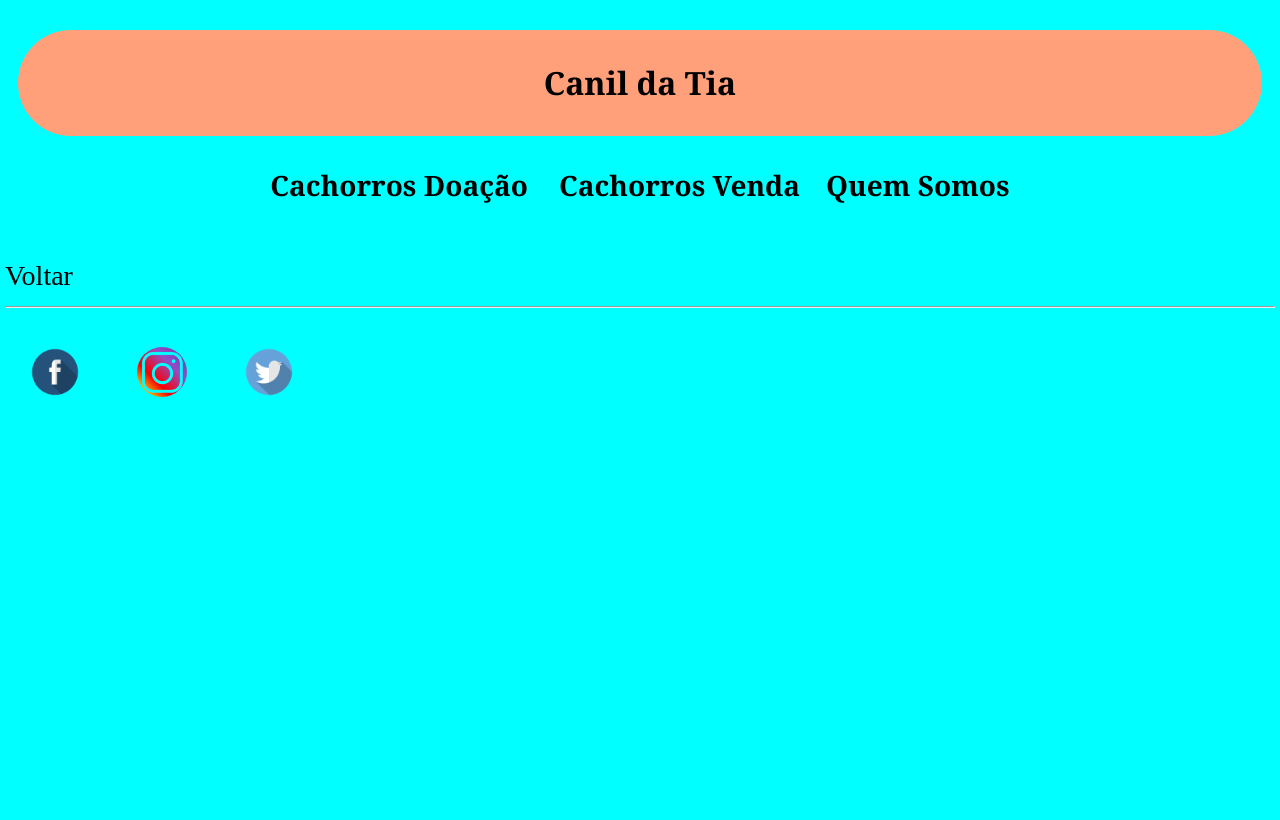
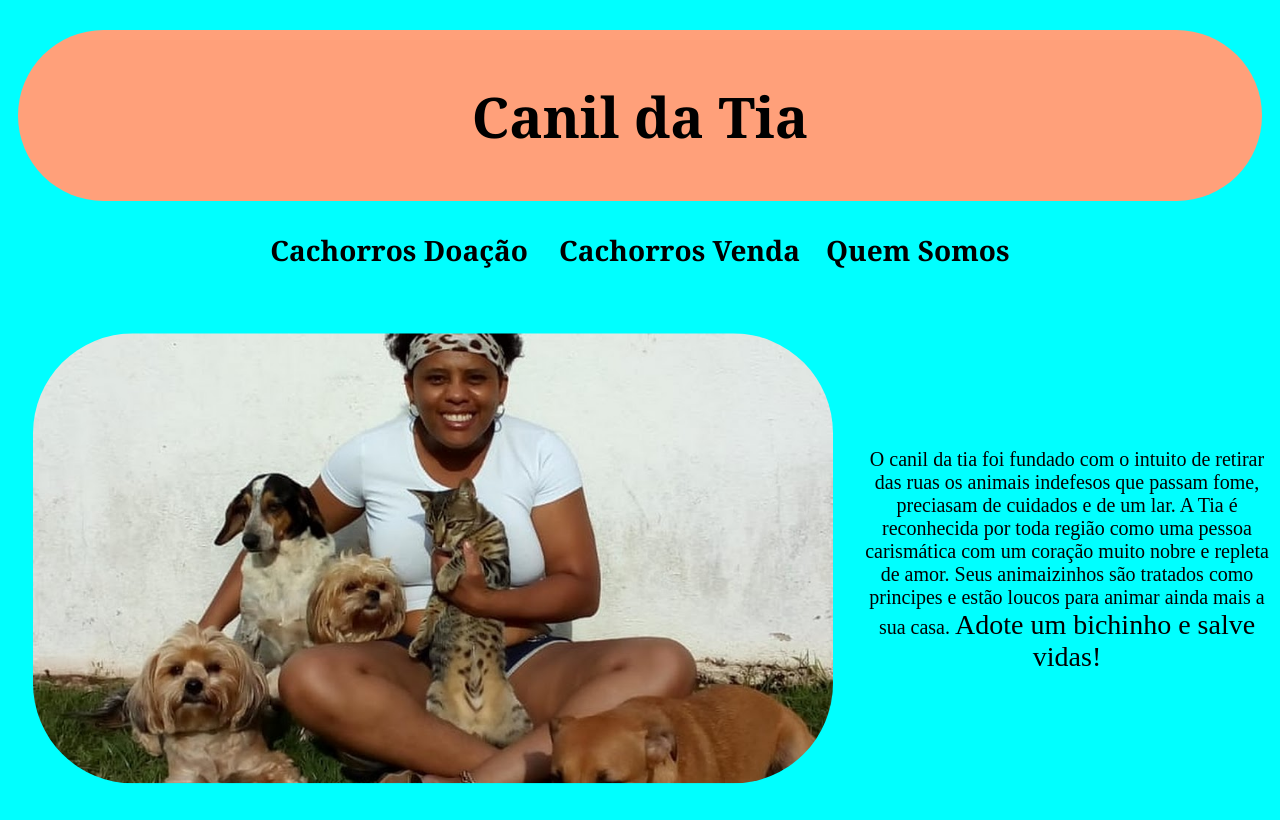
Before and after one commit to VictorsAlves/ProgramacaoWeb_Pablo_Victor, a plain HTML site: page somos.html in a window 1280 px wide. Shown: the top 820 px of the page. Drawn offline with Linux system fonts and the light colour scheme.

Commit message:
secondCommit
sobre

```diff
--- a/main.css
+++ b/main.css
@@ -42,6 +42,15 @@ img {
     width: 20px;
     height: 20px;
 }
+.sobre{position: relative ;
+    font-size: 20px;
+    left: 50%;
+    top:50%;
+    text-align: center;
+    border-color: black;
+    align-items: center;
+    margin-top: 20%;
+    transform: translate(-50%,-50%);}
 
     .header {
         background-color: lightsalmon;
--- a/somos.html
+++ b/somos.html
@@ -10,9 +10,10 @@
 
 <body class="back-color-page">
     <div class="container">
+        <a href="index.html">
         <div class="header">
             <h1>Canil da Tia</h1>
-        </div>
+        </div></a>
 
     </div>
     <div class="container">
@@ -25,7 +26,23 @@
 
     <br>
 
+    <div class="sobre">
 
+        <table class="center">
+                <tr>
+                    <td><img src="tia.jpg" width="800px"></td>
+                    <td>   <p>
+                            O canil da tia foi fundado com o intuito de retirar das ruas os animais indefesos que passam fome,
+                            preciasam de cuidados e de um lar.
+                            A Tia é reconhecida por toda região como uma pessoa carismática com um coração muito nobre e repleta de amor.
+                            Seus animaizinhos são tratados como principes e estão loucos para animar ainda mais a sua casa.
+                            <a href="venda.html">Adote um bichinho e salve vidas!</a>
+
+                        </p></td>
+                   </tr>
+            </table>
+
+    </div>
     <br>
     <a href="index.html">Voltar
     <br>
```
Also changed, not shown: doacao.html (+6 -5 lines), index.html (+7 -6 lines), venda.html (+6 -5 lines), tia.jpg (added).
